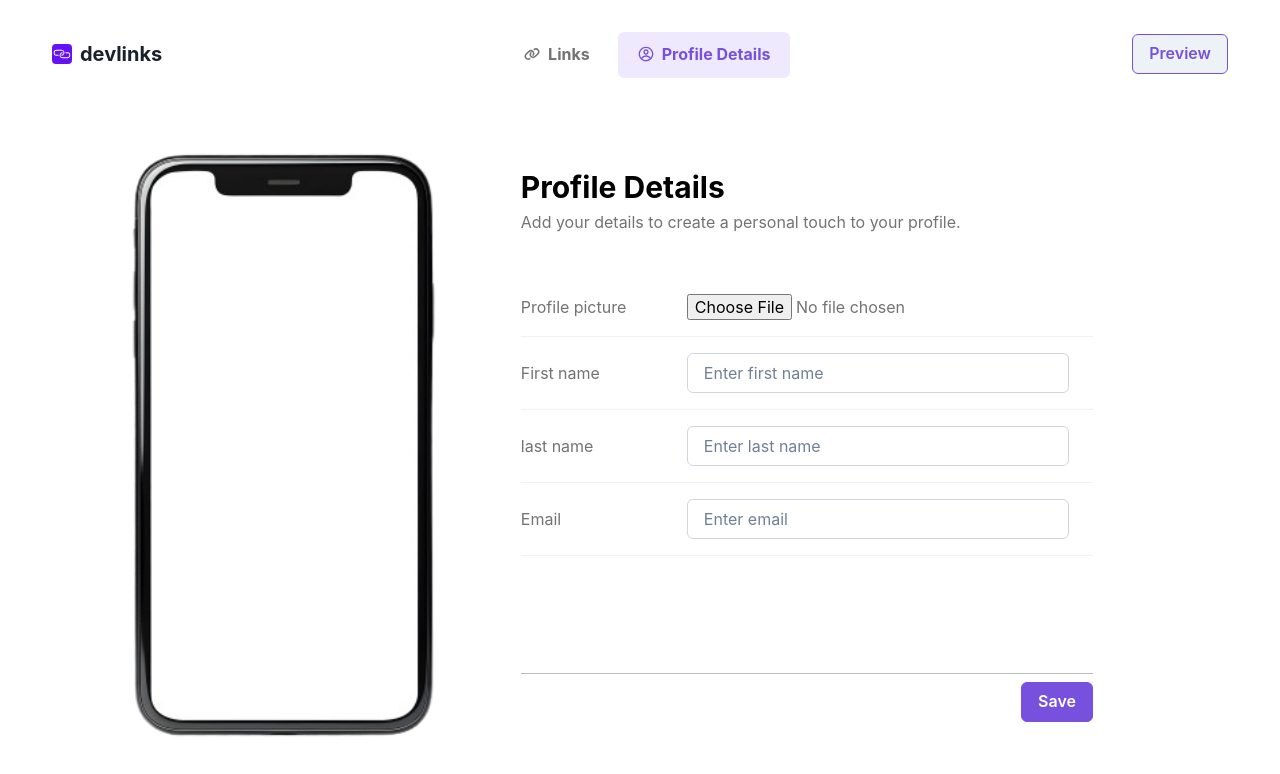
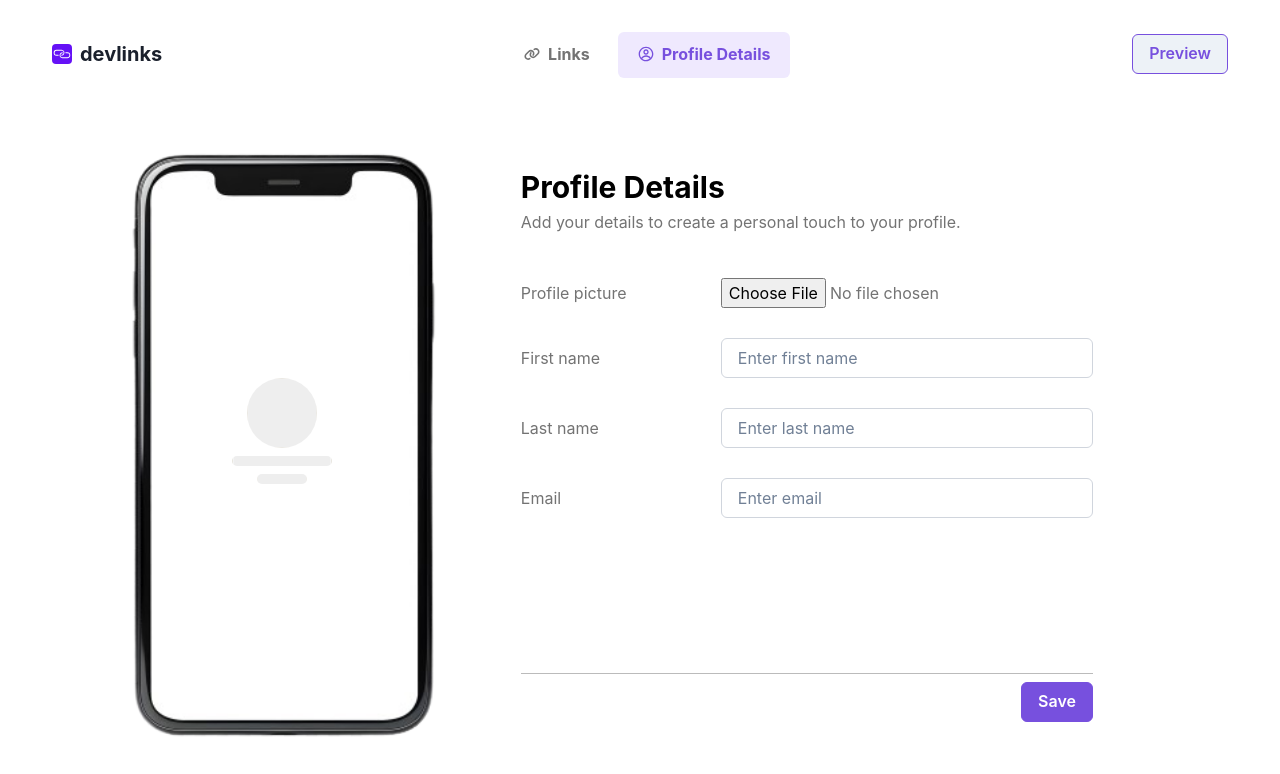
Before and after one commit to krishabb0605/Link-sharing-app, a React (Create React App) app: page /profile in a window 1280 px wide. Shown: the top 774 px of the page. Built offline with nearby package versions, Linux system fonts and the light colour scheme.

Commit message:
- design related changess

```diff
--- a/src/Component/Content/index.js
+++ b/src/Component/Content/index.js
@@ -17,6 +17,7 @@ import { FaYoutube } from 'react-icons/fa';
 import { FaLinkedin } from 'react-icons/fa';
 import { GlobalContext } from '../../context/global.context';
 import { useToast } from '@chakra-ui/react';
+import style from './index.module.css';
 
 const dataValue = [
   {
@@ -75,13 +76,21 @@ const Content = () => {
       </components.SingleValue>
     );
   };
+  console.log(linkCount);
   const handleAddLink = () => {
-    setLinkCount((prev) => [...prev, linkCount.length + 1]);
+    // setLinkCount((prev) => [...prev, linkCount.length + 1]);
+    const data = linkCount.length ? linkCount[linkCount.length - 1] : 0;
+    setLinkCount([...linkCount, data + 1]);
     setAllSocialMedia((prev) => [...prev, { media: '', link: '' }]);
   };
 
   const handleRemove = (number) => {
-    setLinkCount((prev) => prev.filter((count) => count !== number));
+    const a = linkCount.indexOf(number);
+
+    const newLinkCount = linkCount.slice();
+    newLinkCount.splice(a, 1);
+    setLinkCount(newLinkCount);
+
     setAllSocialMedia((prev) =>
       prev.filter((_, index) => index !== number - 1)
     );
@@ -125,7 +134,7 @@ const Content = () => {
   };
 
   return (
-    <Box color='#737373' width={{ base: '100%', sm: '80%' }}>
+    <Box color='#737373' width={{ base: '100%', lg: '80%' }}>
       <Box
         height={{
           base: 'calc(100vh - 200px)',
@@ -180,6 +189,7 @@ const Content = () => {
                 <Text>Platform</Text>
                 <ReactSelect
                   options={data}
+                  className={style.customCss}
                   onChange={(e) => handleSocialMedia(e, number - 1)}
                   menuPlacement='auto'
                   styles={{
@@ -261,6 +271,7 @@ const Content = () => {
           bg='#7750de'
           _hover={{ color: 'white' }}
           onClick={handleSave}
+          width={{ base: '100%', sm: '24%' }}
         >
           Save
         </Button>
--- /dev/null
+++ b/src/Component/Content/index.module.css
@@ -0,0 +1,7 @@
+.customCss
+  div[class*='control']
+  div:nth-child(2)
+  div[class*='indicatorContainer'] {
+  padding: 0px 4px 0px 0px !important;
+  color: #7750de;
+}
--- a/src/Component/Header/index.js
+++ b/src/Component/Header/index.js
@@ -44,13 +44,27 @@ const Header = () => {
   };
   return (
     <>
-      <Flex flexDir='column' h='100vh' width='100vw' p='24px 44px'>
+      <Flex
+        flexDir='column'
+        h='100vh'
+        width='100vw'
+        pos='relative'
+        p={path ? '0px' : '24px 44px'}
+      >
         {path ? (
+          <Box
+            backgroundColor='#7750de'
+            p='16px 16px 0 16px'
+            h='50vh'
+            borderBottomLeftRadius='40px'
+            borderBottomRightRadius='40px'
+          >
             <Flex
               alignItems='center'
               justifyContent='space-between'
               bg='white'
               p='8px'
+              borderRadius='8px'
             >
               <NavLink to='/'>
                 <Button border='1px solid #7750de' color='#7750de'>
@@ -68,6 +82,7 @@ const Header = () => {
                 </Button>
               </NavLink>
             </Flex>
+          </Box>
         ) : (
           <Flex
             alignItems='center'
@@ -148,7 +163,15 @@ const Header = () => {
         )}
 
         {path ? (
-          <Grid templateColumns='repeat(10, 1fr)' alignItems='center' h='100%'>
+          <Grid
+            templateColumns='repeat(10, 1fr)'
+            alignItems='center'
+            h='100%'
+            pos={path ? 'absolute' : 'relative'}
+            left='50%'
+            top='50%'
+            transform=' translate(-50%, -50%)'
+          >
             <GridItem colSpan='10'>
               <Flex alignItems='center' justifyContent='center'>
                 <Mobile />
@@ -158,15 +181,15 @@ const Header = () => {
         ) : (
           <Grid templateColumns='repeat(10, 1fr)' alignItems='center' h='100%'>
             <GridItem
-              colSpan={{ base: 0, md: 4 }}
-              display={{ base: 'none', md: 'block' }}
+              colSpan={{ base: 0, lg: 4 }}
+              display={{ base: 'none', lg: 'block' }}
             >
               <Flex alignItems='center' justifyContent='center'>
                 <Mobile />
               </Flex>
             </GridItem>
 
-            <GridItem colSpan={{ base: 10, md: 6 }}>
+            <GridItem colSpan={{ base: 10, lg: 6 }}>
               <Flex>
                 <Outlet />
               </Flex>
--- a/src/Component/Mobile/index.js
+++ b/src/Component/Mobile/index.js
@@ -3,43 +3,69 @@ import React, { useContext } from 'react';
 import mobileDesign from '../../assets/mobileDesign.png';
 import { GlobalContext } from '../../context/global.context';
 import { IoArrowForward } from 'react-icons/io5';
+import { useLocation } from 'react-router-dom';
+import gray from '../../assets/gray.png';
 
 const Mobile = () => {
   const { allData } = useContext(GlobalContext);
+  const location = useLocation();
+  const path = location.pathname.includes('preview');
 
   return (
     <Flex
-      h='calc(100vh - 82px)'
+      h={path ? 'auto' : 'calc(100vh - 82px)'}
       alignItems='center'
       justifyContent='center'
       pos='relative'
     >
-      <Image src={mobileDesign} h='600px' />
+      <Image src={mobileDesign} h={{ base: 'auto', sm: '600px' }} />
       <Box pos='absolute'>
         {allData && (
           <Flex alignItems='center' flexDir='column'>
-            {allData.profileData && (
             <Flex alignItems='center' flexDir='column'>
               <Image
-                  src={allData.profileData.image}
+                src={allData.profileData ? allData.profileData.image : gray}
                 alt='Preview'
                 h='70px'
                 w='70px'
                 borderRadius='50%'
+                border={allData.profileData ? '4px solid #7750de' : 'none'}
               />
+              {allData.profileData ? (
                 <Text fontWeight='700'>
                   {allData.profileData.firstName} {allData.profileData.lastName}
                 </Text>
+              ) : (
+                <Image
+                  src={allData.profileData ? allData.profileData.image : gray}
+                  alt='Preview'
+                  h='10px'
+                  w='100px'
+                  mt='8px'
+                  borderRadius='8px'
+                />
+              )}
+              {allData.profileData ? (
                 <Text color='#737373'>{allData.profileData.email}</Text>
+              ) : (
+                <Image
+                  src={allData.profileData ? allData.profileData.image : gray}
+                  alt='Preview'
+                  h='10px'
+                  w='50px'
+                  mt='8px'
+                  borderRadius='8px'
+                />
+              )}
             </Flex>
-            )}
 
-            <Flex my='24px' gap='12px' flexDir='column'>
-              {allData.linkData && allData.linkData.map((item) => (
+            <Flex mt='24px' gap='12px' flexDir='column'>
+              {allData.linkData &&
+                allData.linkData.map((item) => (
                   <Button
                     key={item.link}
                     onClick={() => window.open(item.link, '_blank')}
-                  width='220px'
+                    width={{ base: 'auto', sm: '220px' }}
                     display='flex'
                     justifyContent='space-between'
                     alignItems='center'
--- a/src/Component/Profile/index.js
+++ b/src/Component/Profile/index.js
@@ -13,6 +13,7 @@ import {
 } from '@chakra-ui/react';
 import React, { useContext, useState } from 'react';
 import { GlobalContext } from '../../context/global.context';
+import { useToast } from '@chakra-ui/react';
 
 const Profile = () => {
   const [allProfileData, setAllProfileData] = useState({
@@ -21,6 +22,7 @@ const Profile = () => {
     email: '',
     image: '',
   });
+  const toast = useToast();
 
   const handleImageChange = (e) => {
     const file = e.target.files[0];
@@ -42,6 +44,12 @@ const Profile = () => {
       allProfileData.email !== '' &&
       allProfileData.image !== ''
     ) {
+      toast({
+        description: 'Your changes have been successfully saved !',
+        status: 'success',
+        duration: 2000,
+        isClosable: true,
+      });
       handleAllData(allProfileData);
       setAllProfileData({
         firstName: '',
@@ -49,11 +57,18 @@ const Profile = () => {
         email: '',
         image: '',
       });
+    } else {
+      toast({
+        description: 'Fill All Details.',
+        status: 'error',
+        duration: 1000,
+        isClosable: true,
+      });
     }
   };
 
   return (
-    <Box color='#737373' width='80%'>
+    <Box color='#737373' width={{ base: '100%', xl: '80%' }}>
       <Box
         height={{
           base: 'calc(100vh - 200px)',
@@ -68,13 +83,13 @@ const Profile = () => {
             Add your details to create a personal touch to your profile.
           </Text>
         </Box>
-
-        <TableContainer mt='44px'>
-          <Table variant='simple'>
-            <Thead>
-              <Tr>
-                <Td ps='0'>Profile picture</Td>
-                <Td>
+        <Flex flexDir='column' mt='44px' gap='30px'>
+          <Flex
+            flexDir={{ base: 'column', lg: 'row' }}
+            alignItems={{ base: 'start', lg: 'center' }}
+            gap={{ sm: '12px', lg: '0px' }}
+          >
+            <Text minW='200px'>Profile picture</Text>
             <input
               type='file'
               accept=' image/jpeg, image/png'
@@ -82,13 +97,14 @@ const Profile = () => {
               id='file'
               onChange={handleImageChange}
             />
-                </Td>
-              </Tr>
-            </Thead>
-            <Tbody>
-              <Tr>
-                <Td ps='0'>First name</Td>
-                <Td>
+          </Flex>
+
+          <Flex
+            flexDir={{ base: 'column', lg: 'row' }}
+            alignItems={{ base: 'start', lg: 'center' }}
+            gap={{ sm: '12px', lg: '0px' }}
+          >
+            <Text minW='200px'>First name</Text>
             <Input
               type='text'
               borderColor='#d0d5dd'
@@ -101,11 +117,14 @@ const Profile = () => {
                 }))
               }
             />
-                </Td>
-              </Tr>
-              <Tr>
-                <Td ps='0'>last name</Td>
-                <Td>
+          </Flex>
+
+          <Flex
+            flexDir={{ base: 'column', lg: 'row' }}
+            alignItems={{ base: 'start', lg: 'center' }}
+            gap={{ sm: '12px', lg: '0px' }}
+          >
+            <Text minW='200px'>Last name</Text>
             <Input
               type='text'
               borderColor='#d0d5dd'
@@ -118,11 +137,14 @@ const Profile = () => {
                 }))
               }
             />
-                </Td>
-              </Tr>
-              <Tr>
-                <Td ps='0'>Email</Td>
-                <Td>
+          </Flex>
+
+          <Flex
+            flexDir={{ base: 'column', lg: 'row' }}
+            alignItems={{ base: 'start', lg: 'center' }}
+            gap={{ sm: '12px', lg: '0px' }}
+          >
+            <Text minW='200px'>Email</Text>
             <Input
               type='email'
               borderColor='#d0d5dd'
@@ -135,11 +157,8 @@ const Profile = () => {
                 }))
               }
             />
-                </Td>
-              </Tr>
-            </Tbody>
-          </Table>
-        </TableContainer>
+          </Flex>
+        </Flex>
       </Box>
 
       <Flex
```
Also changed, not shown: src/assets/gray.jpg (added), src/assets/gray.png (added). Lines whose indentation alone changed are shown as unchanged.
